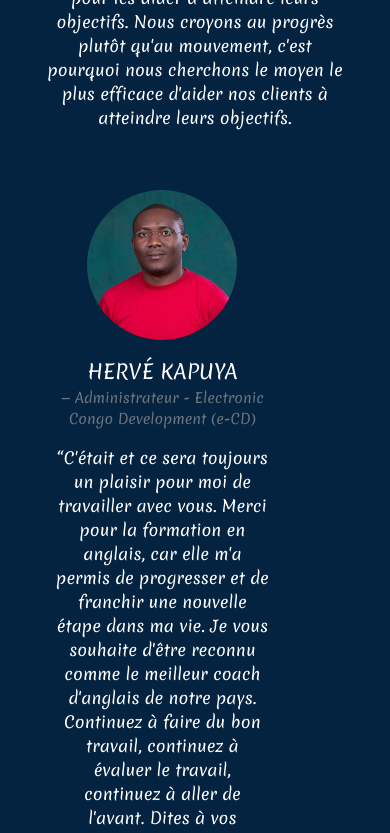
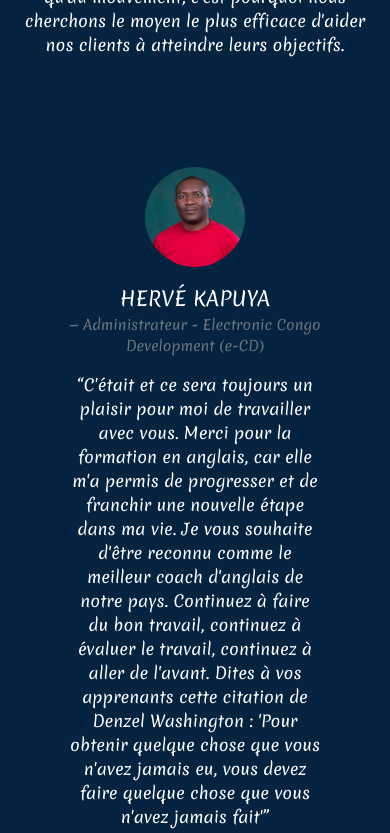
Before and after one commit to mikeaxle/learning-with-patrick, a Nuxt app: page / in a window 390 px wide. Shown: the part 4220-5053 px from the top of the page. Built offline with nearby package versions, Linux system fonts and the light colour scheme.

Commit message:
testing final

```diff
--- a/components/Form.vue
+++ b/components/Form.vue
@@ -5,7 +5,9 @@
         <h4>{{ $t("contacts.intro") }}</h4>
         <form method="POST" action="POST" data-netlify="true">
           <input class="form-control" name="name" type="text" :placeholder="$t('contacts.name')" required />
-          <input class="form-control mt-4" name="email" id="email" type="email" :placeholder="$t('contacts.email')"
+          <input class="form-control mt-4" name="text" type="email" :placeholder="$t('contacts.email')"
+            required />
+            <input class="form-control mt-4" name="tel" type="tel" :placeholder="$t('contacts.phone')"
             required />
           <select class="form-select mt-4" :placeholder="$t('contacts.subject')" :name="$t('contacts.subject')"
             id="subject" required>
--- a/components/Testimonial.vue
+++ b/components/Testimonial.vue
@@ -1,13 +1,13 @@
 <template>
-  <div class="container">
-    <div class="testimonials">
   <div class="testimonial-inner">
+
+    <div class="text-center mt-5">
       <h1 class="text-white">{{ $t("testimonials.intro") }}</h1>
       <p class=" text-white pt-4">
         {{ $t("testimonials.description") }}
       </p>
-        <div class="row mt-5">
-          <div class="col">
+      <div class="flex-container p-5">
+        <div class="flex-item-left ">
           <div class="testimonial">
             <img src="../assets/images/testimonial/Herve.jpg" alt="" />
             <h3 class="name"> {{ $t("testimonials.testimonial2Name") }}</h3>
@@ -19,8 +19,7 @@
             </q>
           </div>
         </div>
-
-          <div class="col">
+        <div class="flex-item-right ">
           <div class="testimonial">
             <img src="../assets/images/testimonial/samy.jpg" alt="" />
             <h3 class="name"> {{ $t("testimonials.testimonial1Name") }}</h3>
@@ -30,8 +29,7 @@
             </q>
           </div>
         </div>
-
-          <div class="col">
+        <div class="flex-item-right ">
           <div class="testimonial">
             <img src="../assets/images/testimonial/sira.jpg" alt="" />
             <h3 class="name"> {{ $t("testimonials.testimonial3Name") }}</h3>
@@ -41,7 +39,7 @@
             </q>
           </div>
         </div>
-          <div class="col">
+        <div class="flex-item-right ">
           <div class="testimonial">
             <img src="../assets/images/testimonial/cril.jpg" alt="" />
             <h3 class="name"> {{ $t("testimonials.testimonial4Name") }}</h3>
@@ -51,8 +49,7 @@
             </q>
           </div>
         </div>
-
-          <div class="col">
+        <div class="flex-item-right ">
           <div class="testimonial">
             <img src="../assets/images/testimonial/Evariste.jpg" alt="" />
             <h3 class="name"> {{ $t("testimonials.testimonial5Name") }}</h3>
@@ -62,8 +59,7 @@
             </q>
           </div>
         </div>
-
-          <div class="col">
+        <div class="flex-item-right ">
           <div class="testimonial">
             <img src="../assets/images/testimonial/Gloire.jpg" alt="" />
             <h3 class="name"> {{ $t("testimonials.testimonial6Name") }}</h3>
@@ -76,7 +72,6 @@
       </div>
     </div>
   </div>
-  </div>
 </template>
 
 <script>
@@ -84,40 +79,25 @@ export default {};
 </script>
 
 <style lang="scss" scoped>
-.testimonials {
-  padding: 40px 0;
-  color: #434343;
-  text-align: center;
+.flex-container {
+  display: flex;
+  flex-direction: row;
+
+  .flex-item-left,
+  .flex-item-right {
+    flex: 50%;
+    padding: 3%;
+  }
 }
 
 .testimonial-inner {
   max-width: 1200px;
   margin: auto;
   overflow: hidden;
-  padding: 0 20px;
-}
-
-.border {
-  width: 160px;
-  height: 2px;
-  background: $title_color;
-  margin: 26px auto;
-}
-
-.row {
-  display: flex;
-  // flex-wrap: wrap;
-}
-
-.col {
-  flex: 50%;
-  width: 100%;
-  box-sizing: border-box;
 }
 
 .testimonial {
   color: white;
-  padding: 5%;
 }
 
 
@@ -133,24 +113,17 @@ export default {};
   margin: 20px 0;
 }
 
-@media screen and (max-width: 960px) {
-  .col {
-    flex: 100%;
-    max-width: 80%;
-  }
+/* Responsive layout - makes a one column-layout instead of two-column layout */
+@media (max-width: 800px) {
+  .flex-container {
+    flex-direction: column;
   }
 
-@media screen and (max-width: 960px) {
-  .col[data-v-63dfa6cb] {
-    max-width: 100%;
-    margin-top: 5%;
-  }
-}
-
-@media (max-width: 600px) {
-  .testimonial[data-v-63dfa6cb] {
-    color: white;
-    padding: 10px;
+  .testimonial img {
+    margin-top: 15%;
+    width: 100px;
+    height: 100px;
+    border-radius: 50%;
   }
 }
 </style>
--- a/locales/en.json
+++ b/locales/en.json
@@ -58,6 +58,7 @@
 		"intro": "SEND US A MESSAGE",
 		"name": "Your Name",
 		"email": "Your Email",
+		"phone":"Your Phone Number",
 		"subject": "Subject",
 		"message": "Your Message",
 		"contactInfo": "Contact Info",
--- a/locales/fr.json
+++ b/locales/fr.json
@@ -58,6 +58,7 @@
       "intro": "ENVOYEZ-NOUS UN MESSAGE",
       "name": "Votre nom",
       "email": "Votre E-mail",
+      "phone":"Votre numéro de téléphone",
       "subject": "Suject",
       "message": "Votre Message",
       "contactInfo": "Informations de contact",
```
Lines whose indentation alone changed are shown as unchanged.
